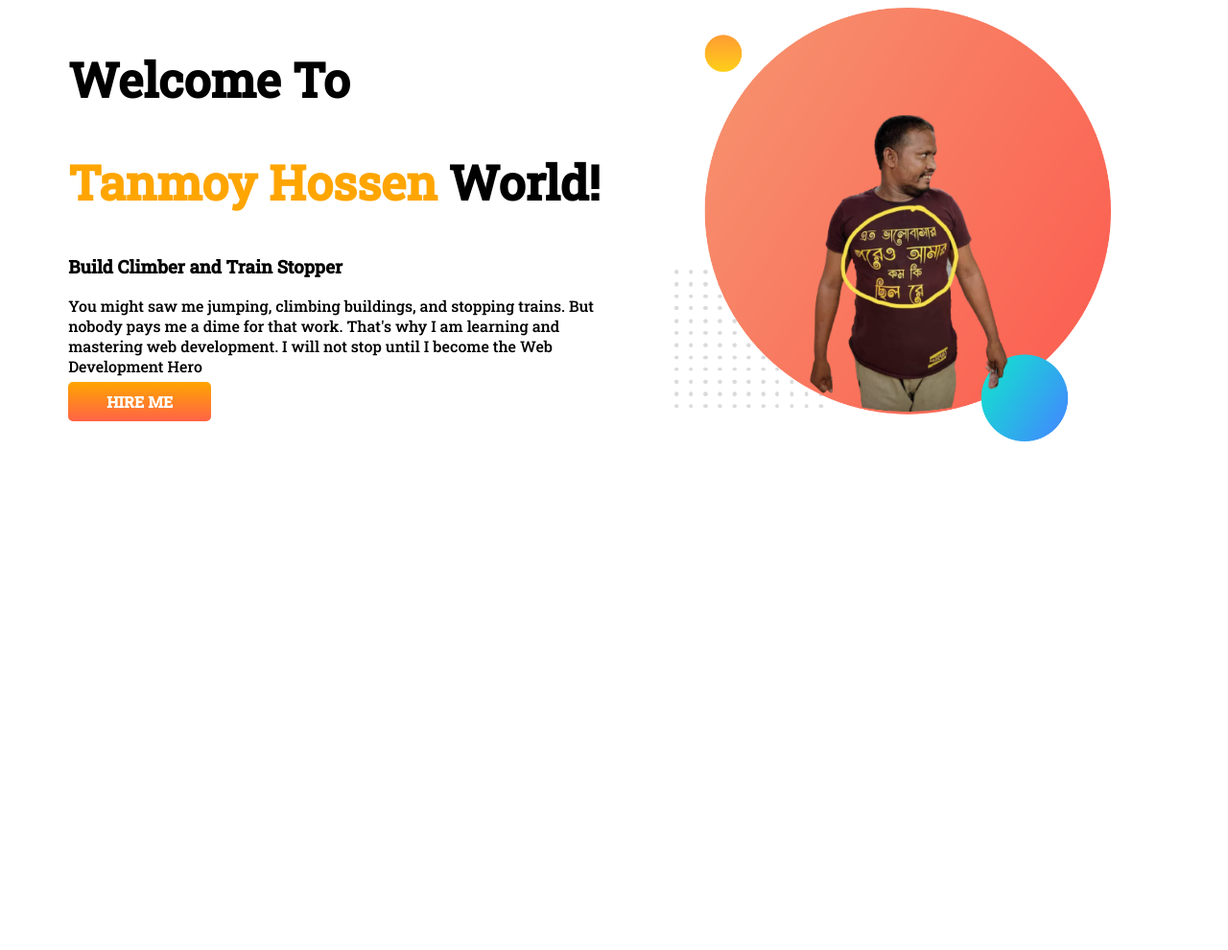
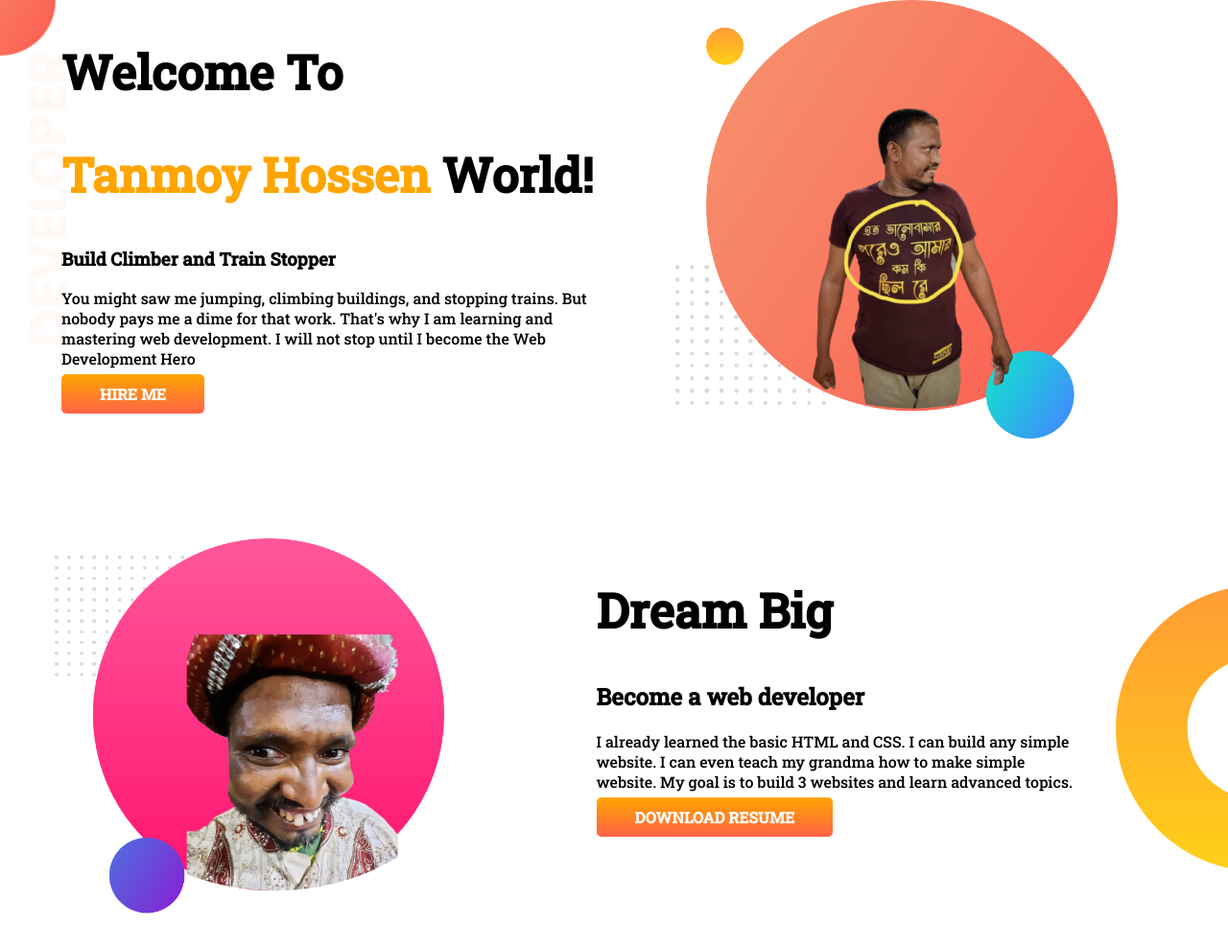
Before and after one commit to Tonmoy788-bit/Developer-website, a plain HTML site: page index.html in a window 1280 px wide. Shown: the whole page at 96% size. Before the commit the page ends 800 px from the top, so only its background shows below. Drawn offline with Linux system fonts and the light colour scheme.

Commit message:
my theird commit

```diff
--- a/index.html
+++ b/index.html
@@ -13,7 +13,7 @@
 </head>
 
 <body>
-    <section>
+    <section class="top-banner">
         <div class="half-width">
             <h1>Welcome To</h1>
             <h1><span class="orange-color">Tanmoy Hossen</span> World!</h1>
@@ -29,6 +29,18 @@
             <img src="images/sahalam2.png" alt="logo">
         </div>
     </section>
+    <section class="dream-big">
+        <div class="half-width">
+            <img src="images/my-bg2 (1).png" alt="">
+        </div>
+        <div class="half-width">
+            <h1>Dream Big</h1>
+            <h2>Become a web developer</h2>
+            <p>I already learned the basic HTML and CSS. I can build any simple website. I can even teach my grandma how
+                to make simple website. My goal is to build 3 websites and learn advanced topics.</p>
+            <a class="link-button" target="_blank" href="">DOWNLOAD RESUME</a>
+        </div>
+    </section>
 </body>
 
 </html>
--- a/pretty.css
+++ b/pretty.css
@@ -1,5 +1,6 @@
 body {
     font-family: 'Roboto Slab', serif;
+    margin: 0%;
 }
 
 h1 {
@@ -12,6 +13,7 @@ h1 {
 
 section {
     display: flex;
+    margin-bottom: 100px;
 }
 
 .half-width {
@@ -21,7 +23,6 @@ section {
 
 .half-width img {
     width: 80%;
-
 }
 
 .link-button {
@@ -33,3 +34,15 @@ section {
     font-weight: 700;
     border-radius: 5px;
 }
+
+.top-banner {
+    background-image: url(images/top-banner.png);
+    background-repeat: no-repeat;
+}
+
+.dream-big {
+    background-image: url(images/dream-bg.png);
+    background-repeat: no-repeat;
+    background-position: right;
+    padding-right: 150px;
+}
```
